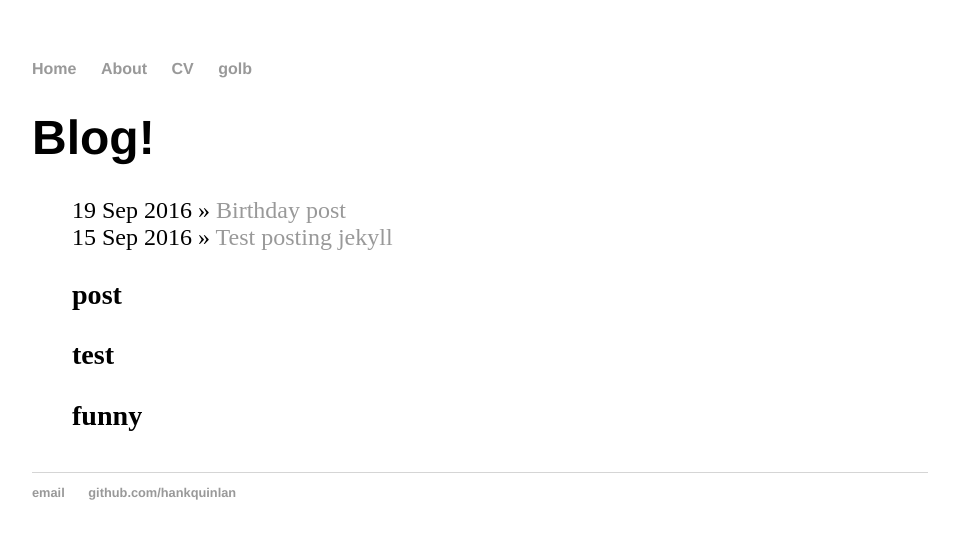
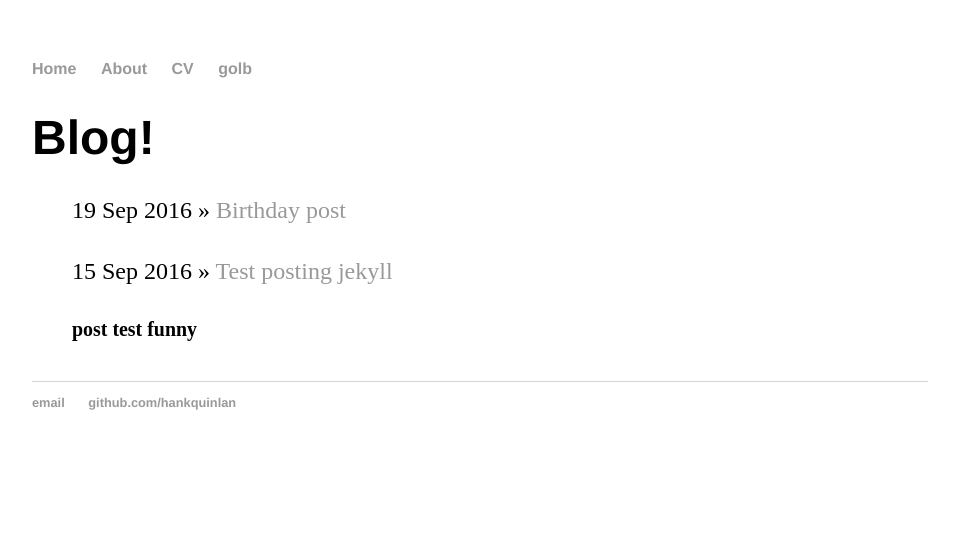
Before and after one commit to nyoshimizu/nyoshimizu.github.io, a Jekyll site: the page built from blog/index.html, in a window 1280 px wide. Shown: the top 539 px of the page, without its empty margins (160-1119 px from the left). Built offline with Jekyll 4.4.1, drawn with Linux system fonts in a browser that asks for light colours.

Commit message:
Update index.html

```diff
--- a/blog/index.html
+++ b/blog/index.html
@@ -9,9 +9,11 @@ title: Blog!
 		 <li><span>{{ post.date | date_to_string }}</span>
 		 »
 		 <a href="{{ post.url }}" title="{{ post.title }}">{{ post.title }}</a>
+		 <h5>
 		 {% for tag in post.tags %}
-		 	<h3> {{ tag }} </h3>
+		 	{{ tag }}
 		 {% endfor %}
+		 </h5>
 	    </li>
 	  {% endfor %}
 	</ul>
```
